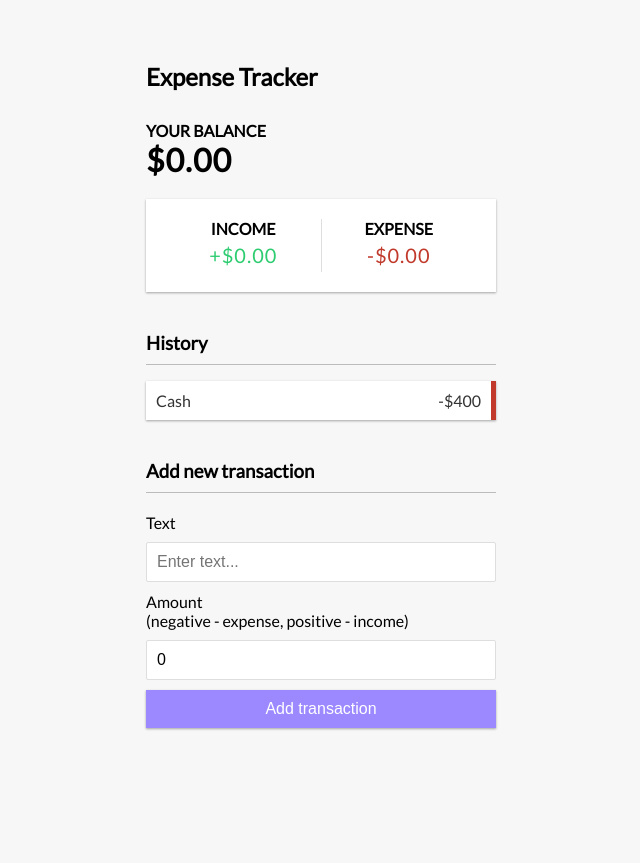
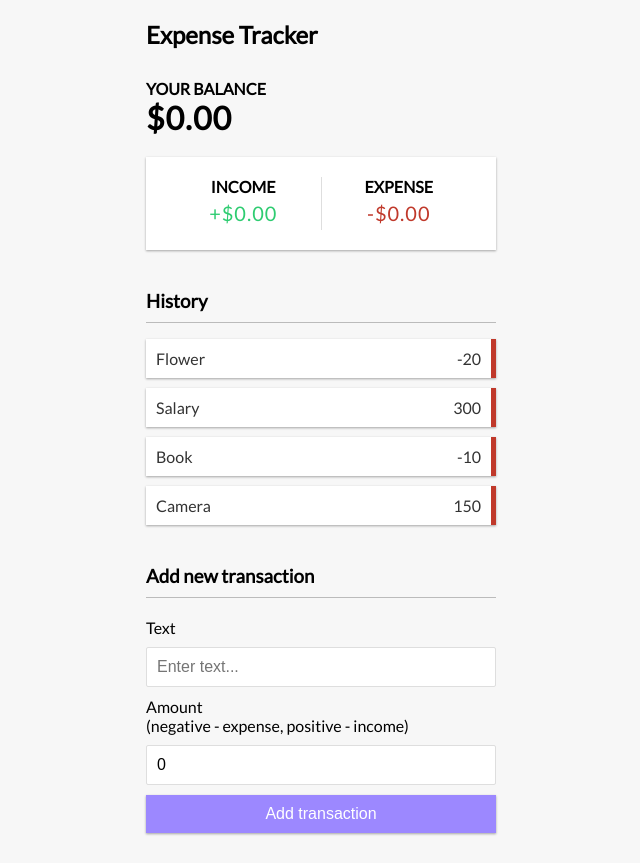
Before and after one commit to cm718/expense-tracker, a React (Create React App) app: page / in a window 1280 px wide. Shown: the whole page, without its empty margins (319-959 px from the left). Before the commit the page ends 800 px from the top, so only its background shows below. Built offline with nearby package versions, Linux system fonts and the light colour scheme.

Commit message:
Added li to comp

```diff
--- a/src/components/TransactionList.js
+++ b/src/components/TransactionList.js
@@ -1,13 +1,16 @@
-import React from 'react'
+import React, { useContext } from 'react'
+import { GlobalContext } from '../context/GlobalState'
 
 export const TransactionList = () => {
+    const { transactions } = useContext(GlobalContext)
+
     return (
         <>
             <h3>History</h3>
             <ul className="list">
-                <li className="minus">
-                Cash <span>-$400</span><button className="delete-btn">x</button>
-                </li>
+                {transactions.map(transaction => (<li className="minus">
+                {transaction.text} <span>{transaction.amount}</span><button className="delete-btn">x</button>
+                </li> ))}
             </ul>
         </>
     )
```
